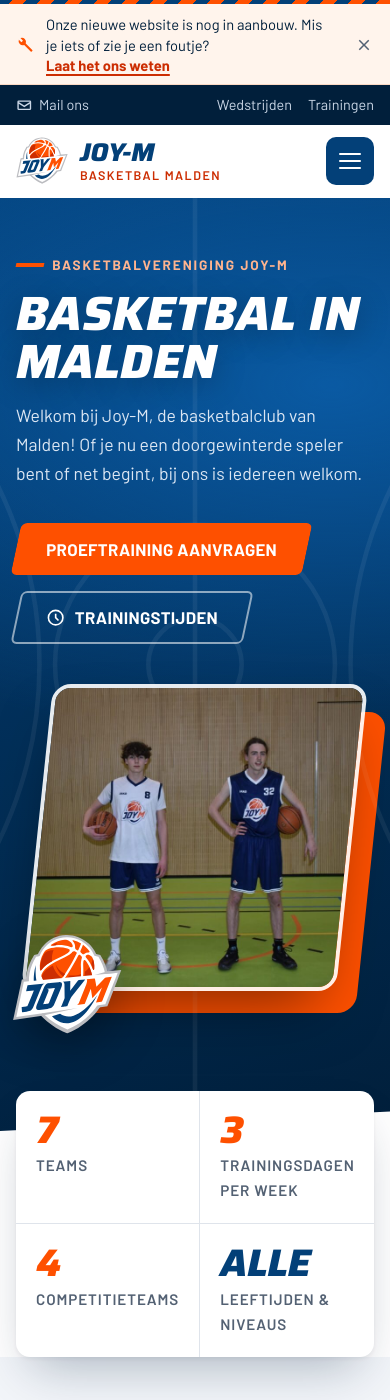
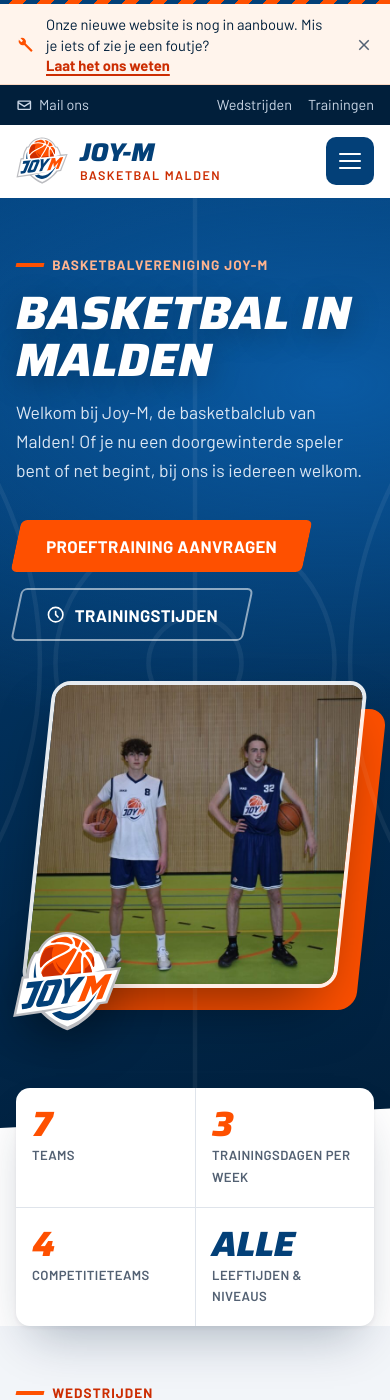
Before and after one commit to joy-m-basketball/joy-m-site, a Jekyll site: the page built from index.html, in a window 390 px wide and 1400 px high. Built offline with Jekyll 4.4.1, drawn with Linux system fonts in a browser that asks for light colours.

Commit message:
Mobiel: geen afgeknipte tekst meer bij smalle schermen of grotere tekst
- Cijferbalk op de homepage: kolommen rekken niet meer op, labels breken af
- Alle grids (hero, zijkolom, footer) met minmax(0, 1fr)
- Lange woorden, e-mailadressen en knopteksten breken netjes af
- Kleinere koppen op telefoons; topbalk mag over twee regels bij extreme zoom

Co-Authored-By: Claude Opus 5.5 <noreply@anthropic.com>
Claude-Session: https://claude.ai/code/session_013MGUqJZPjqobGy3szeFvyb

```diff
--- a/assets/css/main.css
+++ b/assets/css/main.css
@@ -221,7 +221,7 @@ p { margin: 0 0 1em; }
   clip-path: polygon(0 0, 100% 0, 100% calc(100% - 5vw), 0 100%);
 }
 .hero__court { position: absolute; inset: 0; width: 100%; height: 100%; color: rgb(255 255 255 / .06); }
-.hero__grid { position: relative; display: grid; grid-template-columns: 1.05fr 1fr; gap: clamp(32px, 5vw, 72px); align-items: center; }
+.hero__grid { position: relative; display: grid; grid-template-columns: minmax(0, 1.05fr) minmax(0, 1fr); gap: clamp(32px, 5vw, 72px); align-items: center; }
 .hero__title { font-size: clamp(3rem, 8.4vw, 6.6rem); color: var(--white); margin-bottom: .3em; text-shadow: 0 6px 30px rgb(0 0 0 / .25); }
 .hero__lead { font-size: clamp(1.1rem, 1.6vw, 1.3rem); max-width: 34em; color: #dbe6f3; margin-bottom: 2em; }
 .hero__actions { display: flex; flex-wrap: wrap; gap: 16px 22px; }
@@ -243,7 +243,7 @@ p { margin: 0 0 1em; }
 }
 @keyframes bounce-in { from { transform: translateY(30px) rotate(-12deg) scale(.8); opacity: 0; } to { transform: none; opacity: 1; } }
 @media (max-width: 860px) {
-  .hero__grid { grid-template-columns: 1fr; }
+  .hero__grid { grid-template-columns: minmax(0, 1fr); }
   .hero__media { max-width: 520px; margin: 8px auto 0; width: 88%; }
   .hero__badge { left: -8%; bottom: -14%; }
   .hero { padding-bottom: 140px; }
@@ -251,7 +251,7 @@ p { margin: 0 0 1em; }
 
 /* ---------- Stats ---------- */
 .stats { position: relative; z-index: 2; margin-top: -40px; }
-.stats__inner { display: grid; grid-template-columns: repeat(4, 1fr); gap: 0; }
+.stats__inner { display: grid; grid-template-columns: repeat(4, minmax(0, 1fr)); gap: 0; }
 .stats__inner { background: var(--white); border-radius: var(--radius); box-shadow: var(--shadow-lg); overflow: hidden; }
 .stat { display: flex; flex-direction: column; gap: 4px; padding: 26px 28px; border-left: 1px solid var(--line); }
 .stat:first-child { border-left: 0; }
@@ -259,7 +259,7 @@ p { margin: 0 0 1em; }
 .stat__num--word { color: var(--navy); text-transform: uppercase; }
 .stat__label { font-weight: 600; color: var(--muted); font-size: .95rem; text-transform: uppercase; letter-spacing: .06em; }
 @media (max-width: 760px) {
-  .stats__inner { grid-template-columns: 1fr 1fr; }
+  .stats__inner { grid-template-columns: repeat(2, minmax(0, 1fr)); }
   .stat { padding: 20px; }
   .stat:nth-child(3) { border-left: 0; }
   .stat:nth-child(n+3) { border-top: 1px solid var(--line); }
@@ -425,7 +425,7 @@ p { margin: 0 0 1em; }
 .layout-split { display: grid; grid-template-columns: minmax(0, 1fr) 340px; gap: clamp(32px, 5vw, 72px); align-items: start; }
 .sidebar { display: grid; gap: 20px; position: sticky; top: calc(var(--header-h) + 24px); }
 @media (max-width: 960px) {
-  .layout-split { grid-template-columns: 1fr; }
+  .layout-split { grid-template-columns: minmax(0, 1fr); }
   .sidebar { position: static; }
 }
 .side-card { padding: 28px; border-radius: var(--radius); background: var(--ice); border: 1px solid var(--line); }
@@ -531,7 +531,7 @@ p { margin: 0 0 1em; }
 .social a { display: grid; place-items: center; width: 42px; height: 42px; border-radius: 10px; background: rgb(255 255 255 / .08); }
 .social a:hover { background: var(--orange); color: var(--white); }
 .site-footer__list a, .site-footer__brand p { overflow-wrap: anywhere; }
-@media (max-width: 960px) { .site-footer__grid { grid-template-columns: 1fr 1fr; } }
+@media (max-width: 960px) { .site-footer__grid { grid-template-columns: repeat(2, minmax(0, 1fr)); } }
 @media (max-width: 560px) { .site-footer__grid { grid-template-columns: 1fr; } }
 
 /* ---------- Wedstrijden (live van basketball.nl) ---------- */
@@ -762,3 +762,34 @@ p { margin: 0 0 1em; }
 .team-chip small { font-size: .78rem; font-weight: 700; color: var(--navy); opacity: .75; }
 .team-chip--comp { background: #ffe5d9; }
 .team-chip--comp small { color: var(--orange-dark); }
+
+
+/* ---------- Robuust bij smalle schermen en grotere tekst (bijv. Safari-zoom op iPhone) ---------- */
+.stat { min-width: 0; }
+.stat__label { overflow-wrap: anywhere; hyphens: auto; -webkit-hyphens: auto; }
+.hero__title { overflow-wrap: break-word; }
+.btn { text-align: center; }
+.tabs { max-width: 100%; }
+@media (max-width: 760px) {
+  .stat { padding: 18px 16px; }
+  .stat__num { font-size: clamp(2rem, 9vw, 2.6rem); }
+  .stat__label { font-size: .82rem; letter-spacing: .03em; }
+}
+@media (max-width: 560px) {
+  .hero__title { font-size: clamp(2.2rem, 12vw, 3.4rem); }
+  .intro__tag { left: 0; }
+  .tab { padding: 10px 16px; }
+}
+.sidebar { grid-template-columns: minmax(0, 1fr); }
+.btn { overflow-wrap: anywhere; }
+.prose, .side-card, .contact-card, .site-footer, .faq__answer { overflow-wrap: break-word; }
+.prose a[href^="mailto:"], .side-card__mail, .side-card__link, .site-footer a { overflow-wrap: anywhere; }
+.topbar__inner { flex-wrap: wrap; row-gap: 2px; padding-block: 4px; }
+@media (max-width: 560px) {
+  .prose, .faq__answer { hyphens: auto; -webkit-hyphens: auto; }
+  .section__title { font-size: clamp(1.8rem, 9vw, 2.4rem); }
+  .cta__title { font-size: clamp(1.8rem, 9vw, 2.4rem); }
+  .eyebrow { letter-spacing: .08em; }
+}
+.tabs { flex-wrap: wrap; }
+.beleid-vcp > div { flex: 1 1 220px; min-width: 0; }
```
